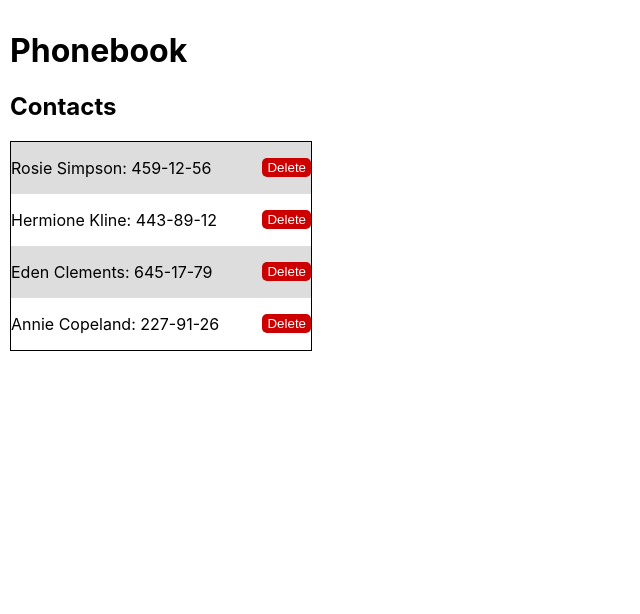
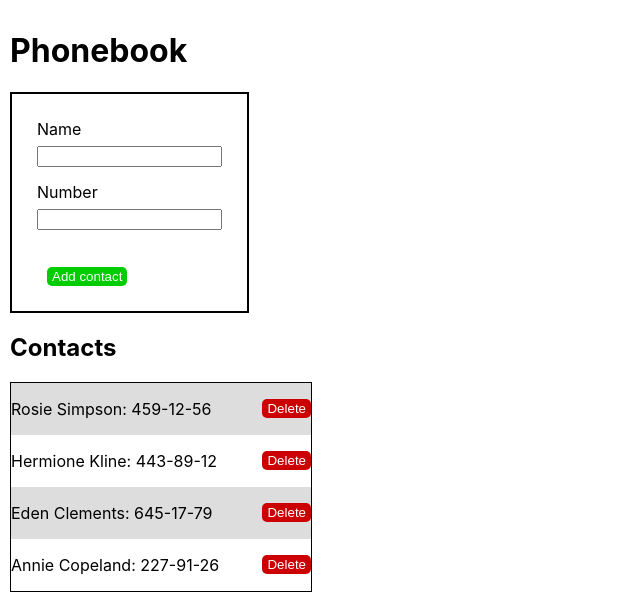
Before and after one commit to BolotinAlexey/goit-react-hw-06-phonebook, a React (Create React App) app: page / in a window 1280 px wide. Shown: the top 614 px of the page, without its empty margins (0-640 px from the left). Built offline with nearby package versions, Linux system fonts and the light colour scheme.

Commit message:
finish action addContact & deleteContact

```diff
--- a/src/App.js
+++ b/src/App.js
@@ -2,7 +2,7 @@
 // import { nanoid } from 'nanoid';
 
 // import { initialData } from './data.js';
-// import ContactForm from 'components/ContactForm/ContactForm';
+import ContactForm from 'components/ContactForm/ContactForm';
 // import Filter from 'components/Filter/Filter';
 import ContactList from 'components/ContactList/ContactList';
 
@@ -35,7 +35,7 @@ function App() {
   return (
     <div>
       <h1>Phonebook</h1>
-      {/* <ContactForm onForm={handleForm} /> */}
+      <ContactForm />
       {/* <ContactForm /> */}
       <h2>Contacts</h2>
       {/* <Filter value={filter} handlerChangeFilter={handlerChangeFilter} /> */}
--- a/src/components/ContactForm/ContactForm.jsx
+++ b/src/components/ContactForm/ContactForm.jsx
@@ -1,51 +1,32 @@
-// import { useState } from 'react';
+import { nanoid } from '@reduxjs/toolkit';
+import { useDispatch } from 'react-redux';
 import { Form } from './ContactForm.styled';
-import PropTypes from 'prop-types';
+import { addContact } from '../../redux/contactsSlice';
 
-// class ContactForm extends Component {
-//   state = {
-//     name: '',
-//     number: '',
-//   };
-function ContactForm({ onForm }) {
-  // const [name, setName] = useState('');
-  // const [number, setNumber] = useState('');
-
+function ContactForm() {
+  const dispatch = useDispatch();
   const handlerSubmit = e => {
     e.preventDefault();
+    const number = e.target.elements.number.value;
+    const name = e.target.elements.name.value;
 
-    // onForm({ name, number });
+    dispatch(
+      addContact({
+        id: nanoid(),
+        name,
+        number,
+      })
+    );
     e.target.reset();
-
-    // setName('');
-    // setNumber('');
   };
-
-  // const handlerChange = e => {
-  //   const { value, name } = e.target;
-  //   switch (name) {
-  //     case 'name':
-  //       setName(value);
-  //       break;
-
-  //     case 'number':
-  //       setNumber(value);
-  //       break;
-
-  //     default:
-  //       break;
-  //   }
-  // };
 
   return (
     <Form onSubmit={e => handlerSubmit(e)}>
       <label htmlFor="name">Name </label>
       <input
-        // value={name}
         id="name"
         type="text"
         name="name"
-        // onChange={handlerChange}
         pattern="^[a-zA-Zа-яА-Я]+(([' -][a-zA-Zа-яА-Я ])?[a-zA-Zа-яА-Я]*)*$"
         title="Name may contain only letters, apostrophe, dash and spaces. For example Adrian, Jacob Mercer, Charles de Batz de Castelmore d'Artagnan"
         required
@@ -53,11 +34,9 @@ function ContactForm({ onForm }) {
 
       <label htmlFor="tel">Number </label>
       <input
-        // value={number}
         id="tel"
         type="tel"
         name="number"
-        // onChange={handlerChange}
         pattern="\+?\d{1,4}?[-.\s]?\(?\d{1,3}?\)?[-.\s]?\d{1,4}[-.\s]?\d{1,4}[-.\s]?\d{1,9}"
         title="Phone number must be digits and can contain spaces, dashes, parentheses and can start with +"
         required
--- a/src/redux/contactsSlice.js
+++ b/src/redux/contactsSlice.js
@@ -30,4 +30,4 @@ const contactsSlice = createSlice({
 });
 
 export const contactsReducer = contactsSlice.reducer;
-export const { deleteContact } = contactsSlice.actions;
+export const { deleteContact, addContact } = contactsSlice.actions;
```
